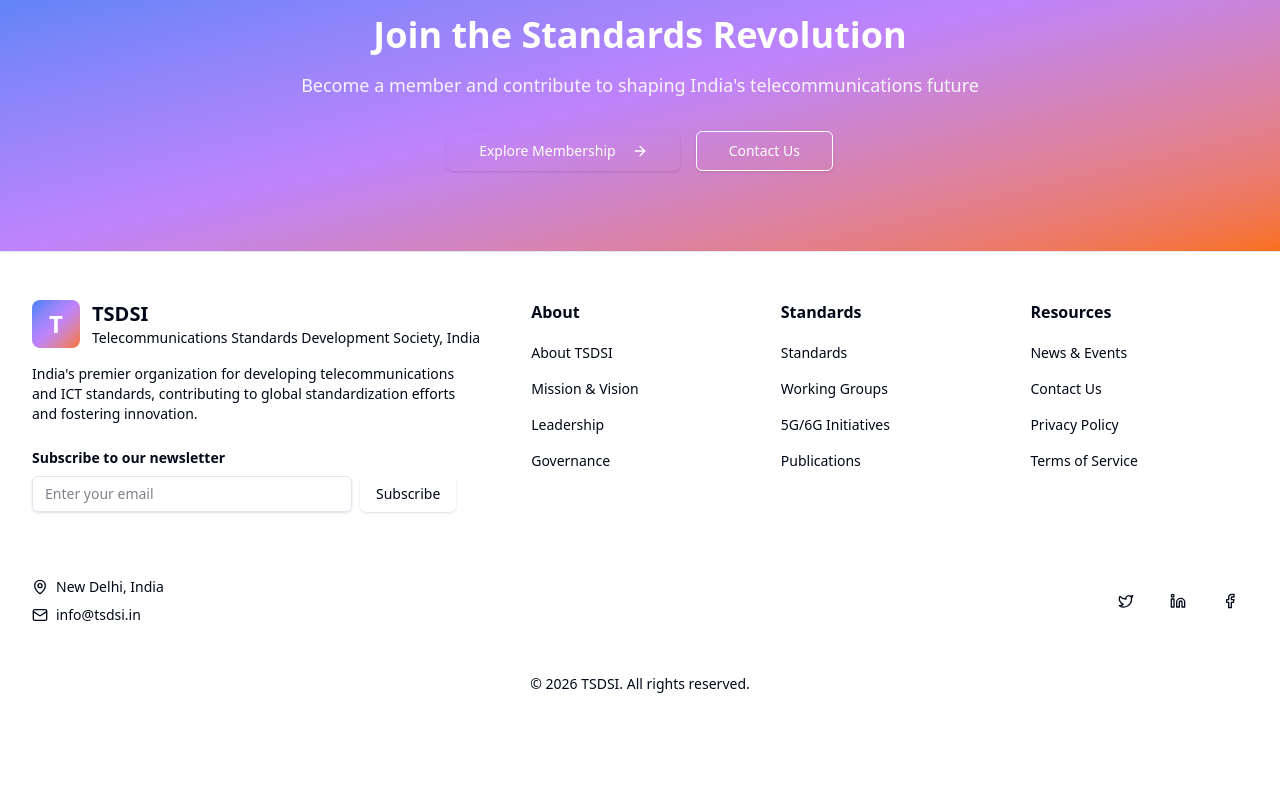
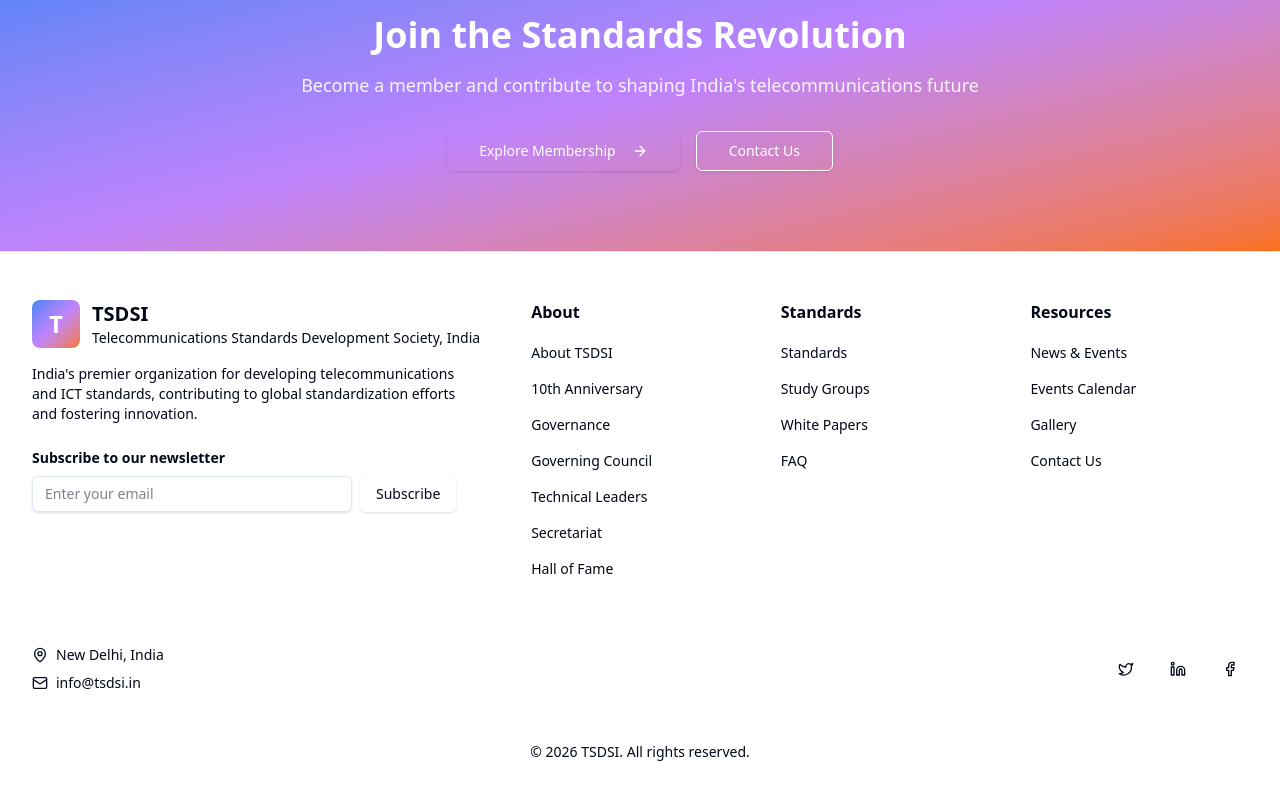
Before and after one commit to rostanai/tsdsi, a Next.js app: page / in a window 1280 px wide. Shown: the part 2974-3774 px from the top of the page. Before the commit the page ends 3716 px from the top, so only its background shows below. Built offline with nearby package versions, Linux system fonts and the light colour scheme.

Commit message:
Update navigation and footer with all 20 pages

```diff
--- a/components/layout/footer.tsx
+++ b/components/layout/footer.tsx
@@ -7,27 +7,30 @@
 const footerLinks = {
     about: [
         { name: "About TSDSI", href: "/about" },
-        { name: "Mission & Vision", href: "/about#mission" },
-        { name: "Leadership", href: "/about#leadership" },
-        { name: "Governance", href: "/about#governance" },
+        { name: "10th Anniversary", href: "/anniversary" },
+        { name: "Governance", href: "/governance" },
+        { name: "Governing Council", href: "/governing-council" },
+        { name: "Technical Leaders", href: "/technical-leaders" },
+        { name: "Secretariat", href: "/secretariat" },
+        { name: "Hall of Fame", href: "/hall-of-fame" },
     ],
     standards: [
         { name: "Standards", href: "/standards" },
-        { name: "Working Groups", href: "/standards#working-groups" },
-        { name: "5G/6G Initiatives", href: "/standards#5g-6g" },
-        { name: "Publications", href: "/standards#publications" },
+        { name: "Study Groups", href: "/study-groups/networks" },
+        { name: "White Papers", href: "/white-papers" },
+        { name: "FAQ", href: "/faq" },
     ],
     membership: [
         { name: "Join TSDSI", href: "/membership" },
-        { name: "Member Benefits", href: "/membership#benefits" },
-        { name: "Member Directory", href: "/membership#directory" },
+        { name: "Partners", href: "/partners" },
+        { name: "Careers", href: "/careers" },
         { name: "Collaborations", href: "/collaborations" },
     ],
     resources: [
         { name: "News & Events", href: "/news" },
+        { name: "Events Calendar", href: "/events" },
+        { name: "Gallery", href: "/gallery" },
         { name: "Contact Us", href: "/contact" },
-        { name: "Privacy Policy", href: "/privacy" },
-        { name: "Terms of Service", href: "/terms" },
     ],
 }
 
--- a/components/layout/header.tsx
+++ b/components/layout/header.tsx
@@ -14,9 +14,12 @@
         color: "from-blue-600 to-cyan-600",
         items: [
             { name: "Overview", href: "/about", description: "Learn about TSDSI's mission and vision", icon: Building2, iconColor: "text-blue-600" },
+            { name: "10th Anniversary", href: "/anniversary", description: "Celebrating a decade of excellence", icon: Award, iconColor: "text-yellow-600" },
             { name: "Governance", href: "/governance", description: "Our organizational structure", icon: Award, iconColor: "text-purple-600" },
             { name: "Governing Council", href: "/governing-council", description: "Leadership and council members", icon: Users, iconColor: "text-cyan-600" },
             { name: "Technical Leaders", href: "/technical-leaders", description: "Expert technical leadership", icon: Award, iconColor: "text-orange-600" },
+            { name: "Secretariat", href: "/secretariat", description: "Administrative team and functions", icon: Users, iconColor: "text-indigo-600" },
+            { name: "Hall of Fame", href: "/hall-of-fame", description: "Award recipients and recognition", icon: Award, iconColor: "text-yellow-600" },
             { name: "Partners", href: "/partners", description: "Our member organizations", icon: Handshake, iconColor: "text-green-600" },
             { name: "Careers", href: "/careers", description: "Join our team", icon: Users, iconColor: "text-pink-600" },
             { name: "Contact Us", href: "/contact", description: "Get in touch with us", icon: Globe, iconColor: "text-blue-600" },
@@ -41,6 +44,8 @@
         color: "from-green-600 to-teal-600",
         items: [
             { name: "Latest News", href: "/news", description: "Recent updates and announcements", icon: Newspaper, iconColor: "text-green-600" },
+            { name: "Events Calendar", href: "/events", description: "Upcoming and past events", icon: Award, iconColor: "text-purple-600" },
+            { name: "Gallery", href: "/gallery", description: "Event photos and media", icon: Award, iconColor: "text-orange-600" },
             { name: "Collaborations", href: "/collaborations", description: "Partnership activities", icon: Handshake, iconColor: "text-cyan-600" },
         ]
     },
```
